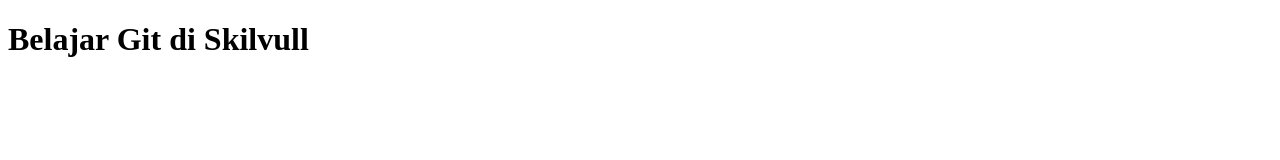
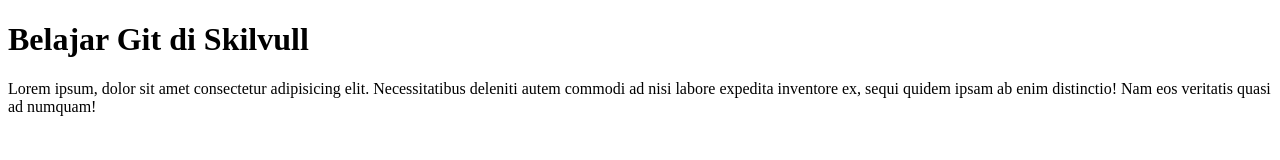
Before and after one commit to mohamilin/lat-git-2, a plain HTML site: page index.html in a window 1280 px wide. Drawn offline with Linux system fonts and the light colour scheme.

Commit message:
add paragraph

```diff
--- a/index.html
+++ b/index.html
@@ -1,14 +1,20 @@
 <!DOCTYPE html>
 <html lang="en">
-<head>
-    <meta charset="UTF-8">
-    <meta http-equiv="X-UA-Compatible" content="IE=edge">
-    <meta name="viewport" content="width=device-width, initial-scale=1.0">
+  <head>
+    <meta charset="UTF-8" />
+    <meta http-equiv="X-UA-Compatible" content="IE=edge" />
+    <meta name="viewport" content="width=device-width, initial-scale=1.0" />
     <title>Belajar Git</title>
-</head>
-<body>
-    <main >
-        <h1>Belajar Git di Skilvull</h1>
+  </head>
+
+  <body>
+    <main>
+      <h1>Belajar Git di Skilvull</h1>
+      <p>
+        Lorem ipsum, dolor sit amet consectetur adipisicing elit. Necessitatibus
+        deleniti autem commodi ad nisi labore expedita inventore ex, sequi
+        quidem ipsam ab enim distinctio! Nam eos veritatis quasi ad numquam!
+      </p>
     </main>
-</body>
+  </body>
 </html>
```
